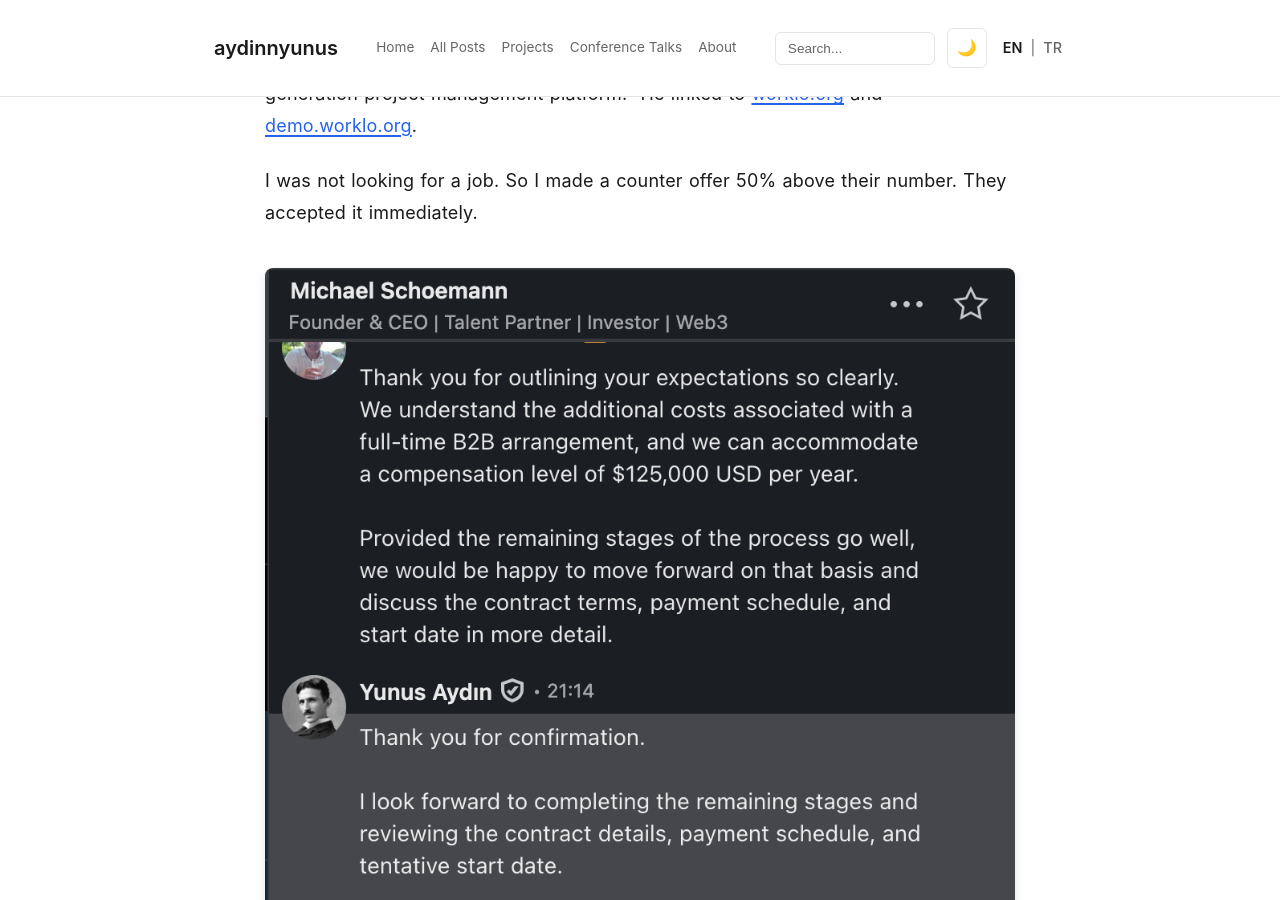
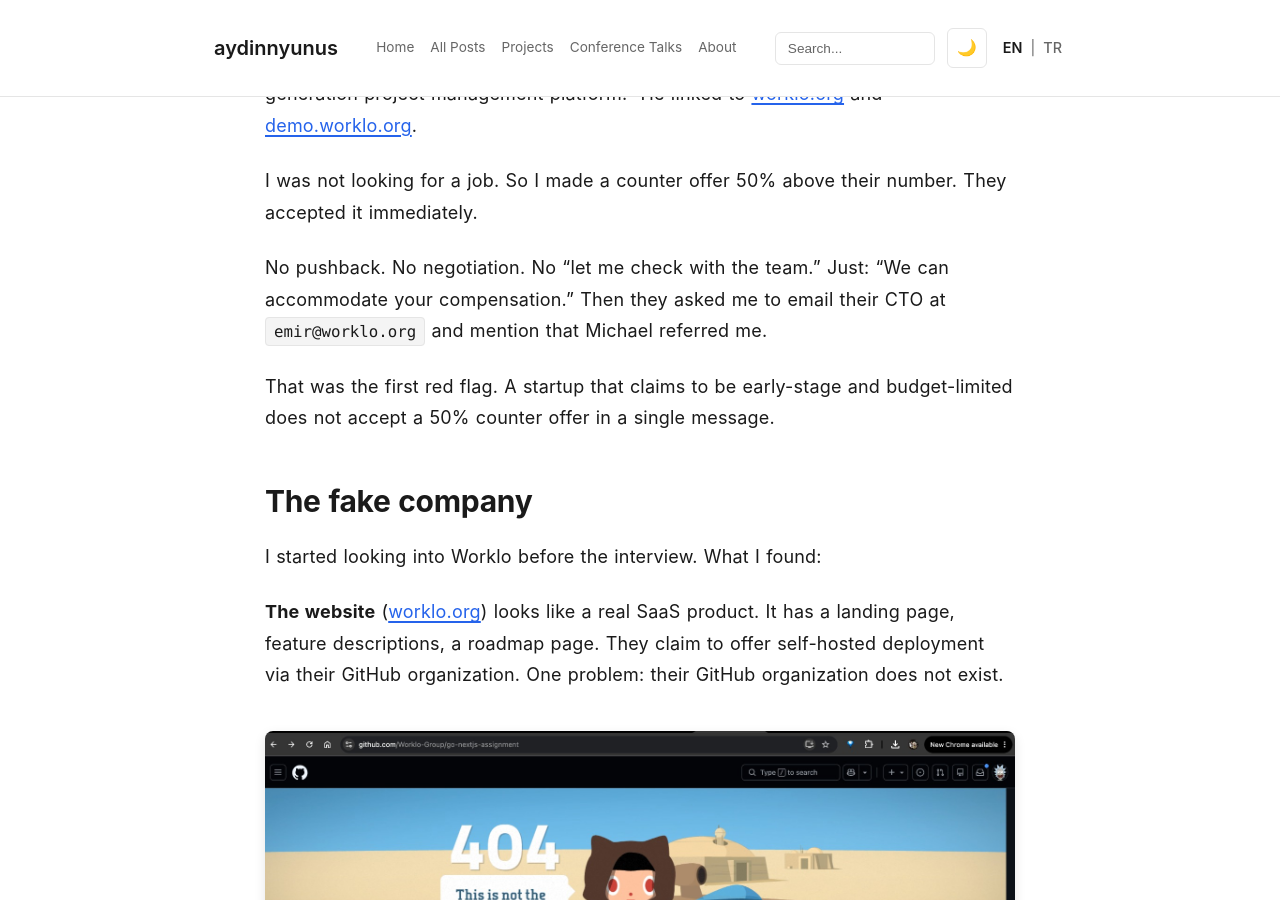
Before and after one commit to aydinnyunus/aydinnyunus.github.io, a Jekyll site: the page built from _posts/2026-08-06-worklo-fake-job-npm-supply-chain-malware.md, in a window 1280 px wide and 900 px high, scrolled down 1867 px. Built offline with Jekyll 4.4.1, drawn with Linux system fonts in a browser that asks for light colours.

Commit message:
remove linkedin-salary-referral image from Worklo posts
Co-Authored-By: Claude <noreply@anthropic.com>

```diff
--- a/_posts/2026-08-06-worklo-fake-job-npm-supply-chain-malware.md
+++ b/_posts/2026-08-06-worklo-fake-job-npm-supply-chain-malware.md
@@ -22,8 +22,6 @@ It started with a LinkedIn message from **Michael Schoemann**, whose profile say
 The offer: a remote full-time senior Golang engineer position at **Worklo PSA**, a "next-generation project management platform." He linked to [worklo.org](https://worklo.org) and [demo.worklo.org](https://demo.worklo.org).
 
 I was not looking for a job. So I made a counter offer 50% above their number. They accepted it immediately.
-
-![LinkedIn conversation showing my counter offer accepted and referral to CTO emir@worklo.org]({{ site.baseurl }}/assets/images/worklo-npm-malware/linkedin-salary-referral.png)
 
 No pushback. No negotiation. No "let me check with the team." Just: "We can accommodate your compensation." Then they asked me to email their CTO at `emir@worklo.org` and mention that Michael referred me.
 
```
Also changed, not shown: _posts/2026-08-06-worklo-fake-job-npm-supply-chain-malware-tr.md (+0 -2 lines), assets/images/worklo-npm-malware/linkedin-salary-referral.png (deleted).
